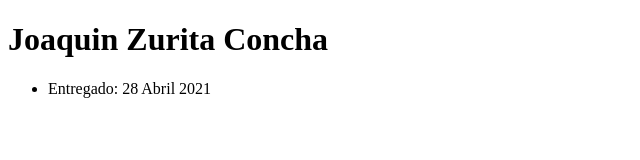
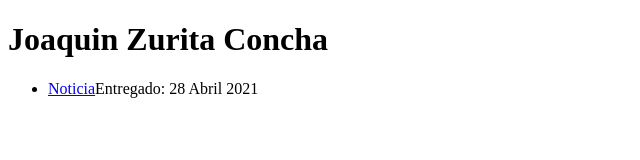
Before and after one commit to JZurita-byte/Entregas_Sistema_Interfaz_2021, a plain HTML site: page index.html in a window 1280 px wide. Shown: the whole page, without its empty margins (0-640 px from the left). Drawn offline with Linux system fonts and the light colour scheme.

Commit message:
Update index.html

```diff
--- a/index.html
+++ b/index.html
@@ -9,7 +9,7 @@
 <body>
     <h1>Joaquin Zurita Concha</h1>
     <ul>
-       <li><a href="sitio_noticia/index.html"></a> Entregado: 28 Abril 2021</li>
+       <li><a href="sitio_noticia/index.html">Noticia</a>Entregado: 28 Abril 2021</li>
     </ul>
 </body>
 </html>
```
